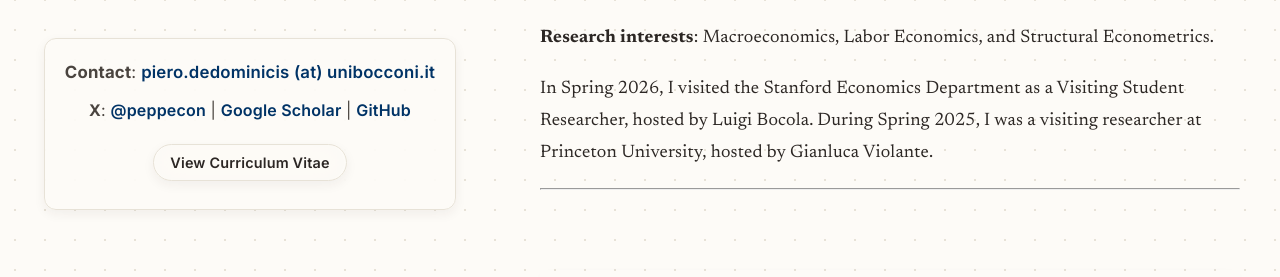
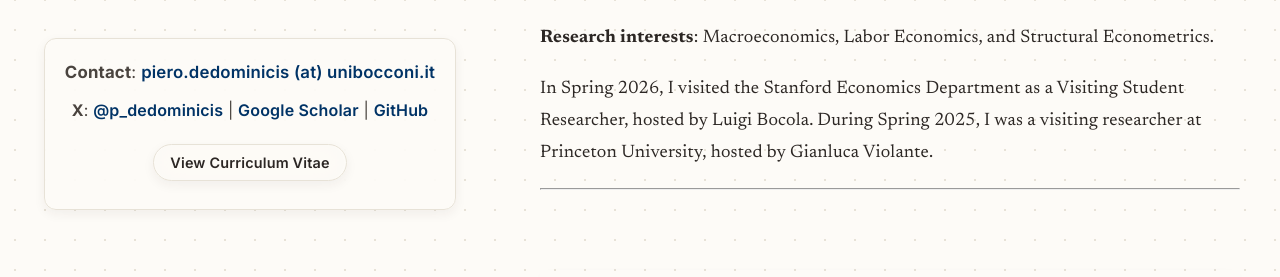
Before and after one commit to peppecon/peppecon.github.io, a Jekyll site: the page built from _pages/about.md, in a window 1280 px wide. Shown: the part 435-712 px from the top of the page. Built offline with Jekyll 4.4.1, drawn with Linux system fonts in a browser that asks for light colours.

Commit message:
Update X (Twitter) account link to p_dedominicis

```diff
--- a/_layouts/default.html
+++ b/_layouts/default.html
@@ -28,7 +28,7 @@ layout: compress
           <div class="sidebar-contact">
             <p><strong>Contact</strong>: <a href="mailto:piero.dedominicis@unibocconi.it">piero.dedominicis (at) unibocconi.it</a></p>
             <p class="social-links">
-              <strong>X</strong>: <a href="https://x.com/peppecon" target="_blank">@peppecon</a> |
+              <strong>X</strong>: <a href="https://x.com/p_dedominicis" target="_blank">@p_dedominicis</a> |
               <a href="{{ site.author.googlescholar }}" target="_blank">Google Scholar</a> |
               <a href="https://github.com/peppecon" target="_blank">GitHub</a>
             </p>
```
